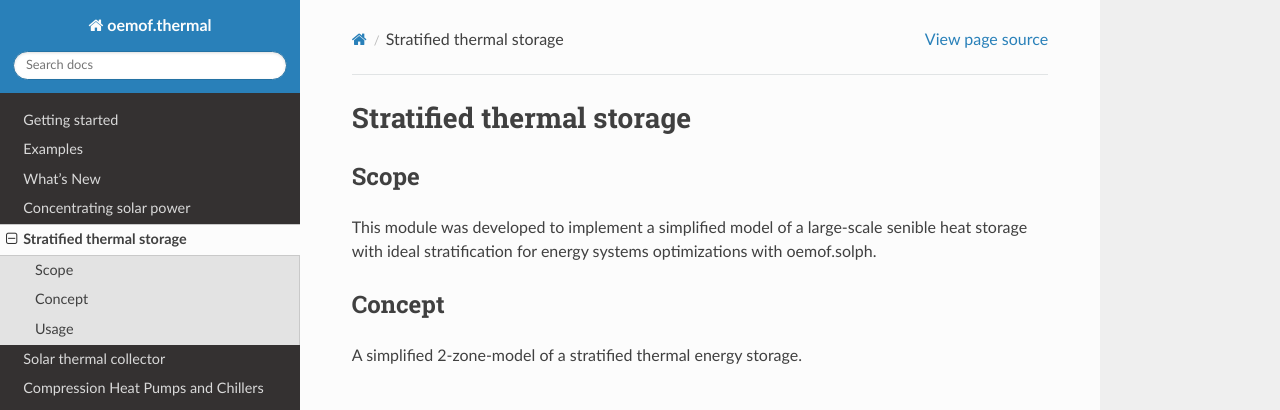
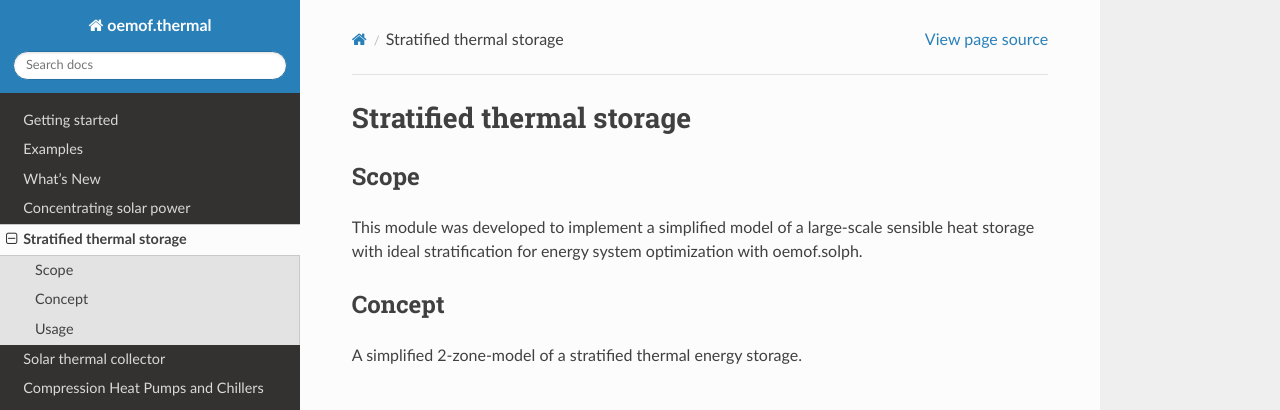
Before and after one commit to oemof/oemof-thermal, a Sphinx documentation site: the page built from docs/stratified_thermal_storage.rst, in a window 1280 px wide and 900 px high. Shown: the top 410 px of the window. Built offline with Sphinx 7.4.7 and the Read the Docs theme 2.0.0, drawn with Linux system fonts in a browser that asks for light colours; formulas are drawn with MathJax 3; pages that are not in the unit, such as notebooks, are missing from menus.

Commit message:
Correct typos

```diff
--- a/docs/stratified_thermal_storage.rst
+++ b/docs/stratified_thermal_storage.rst
@@ -8,7 +8,7 @@ Scope
 _____
 
 This module was developed to implement a simplified model of a large-scale
-senible heat storage with ideal stratification for energy systems optimizations
+sensible heat storage with ideal stratification for energy system optimization
 with oemof.solph.
 
 
```
